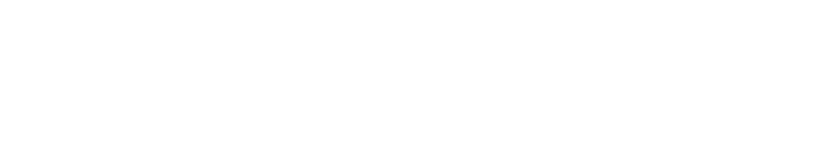
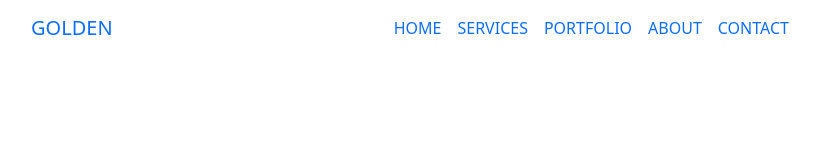
Before and after one commit to konstantywrona/task-runner-project, a website: page index.html in a window 1280 px wide. Shown: the whole page, without its empty margins (226-1043 px from the left). Drawn offline with nearby package versions, Linux system fonts and the light colour scheme; files that its build step writes are made by us from their sources.

Commit message:
Add html nav structure; fix packacke.json scss

```diff
--- a/index.html
+++ b/index.html
@@ -14,6 +14,37 @@
     <title>Golden</title>
 </head>
 <body>
-
+    <nav class="navbar navbar-expand-md d-flex justify-content-evenly">
+            <a href="#" class="navbar-brand">
+                GOLDEN
+            </a>
+            <ul class="navbar-nav">
+                <li>
+                    <a href="#" class="nav-link">
+                        HOME
+                    </a>
+                </li>
+                <li>
+                   <a href="#" class="nav-link">
+                    SERVICES
+                    </a>
+                </li>
+                <li>
+                   <a href="#" class="nav-link">
+                    PORTFOLIO
+                    </a>
+                </li>
+                <li>
+                   <a href="#" class="nav-link">
+                    ABOUT
+                    </a>
+                </li>
+                <li>
+                   <a href="#" class="nav-link">
+                    CONTACT
+                    </a>
+                </li>
+            </ul>
+    </nav>
 </body>
 </html>
--- a/package.json
+++ b/package.json
@@ -6,7 +6,7 @@
   "scripts": {
     "init-project": "npm install && npm-run-all init:*",
     "init:dirs": "mkdirp sass css vendor images js",
-    "init:files": "touch README.md index.html sass/style.css js/script.js",
+    "init:files": "touch README.md index.html sass/style.scss js/script.js",
     "init:gitignore": "curl https://raw.githubusercontent.com/github/gitignore/master/Node.gitignore -o .gitignore",
     "test": "npm run test:html",
     "test:html": "html-validate *.html",
```
Also changed, not shown: sass/style.css, sass/style.scss (added), 1 other file.
